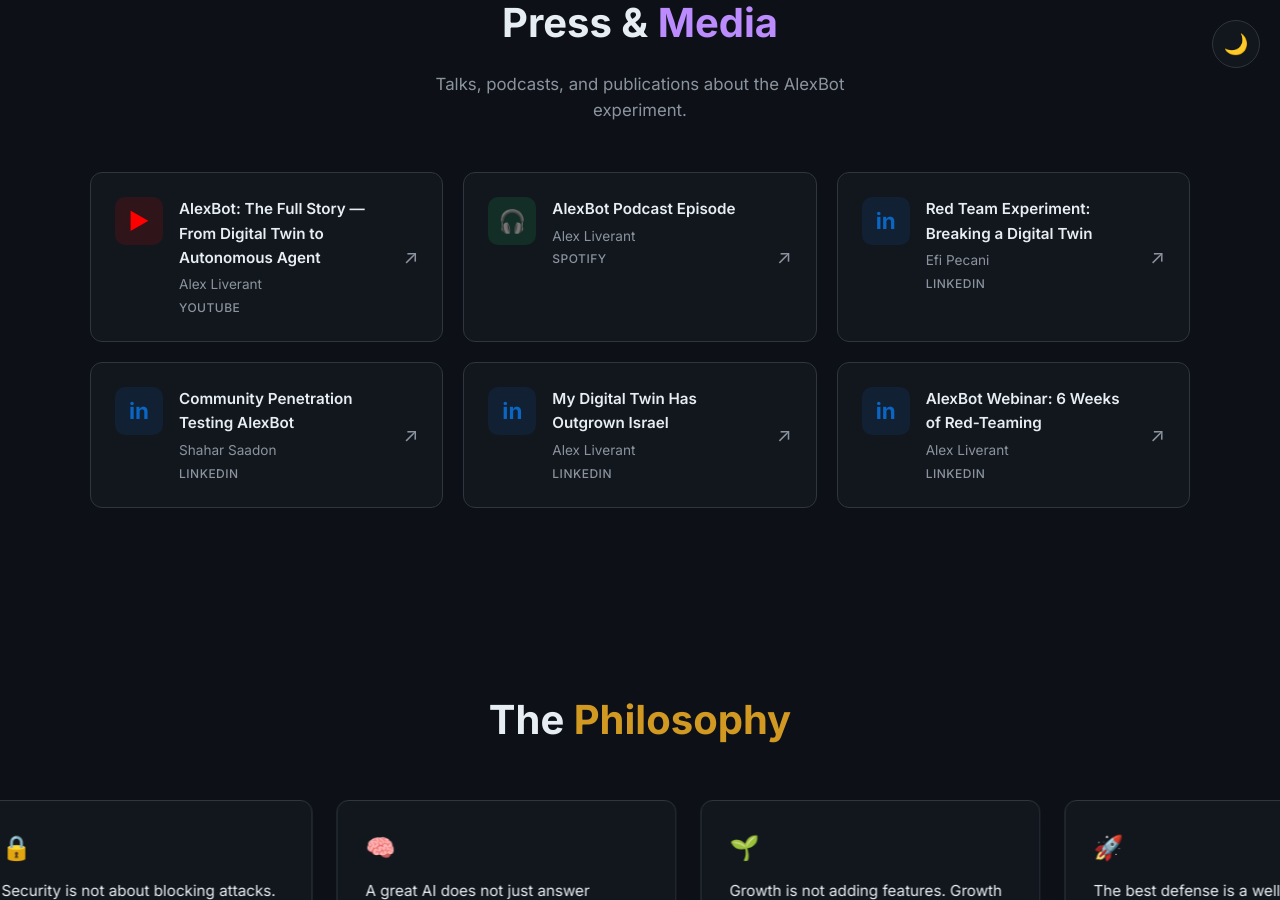
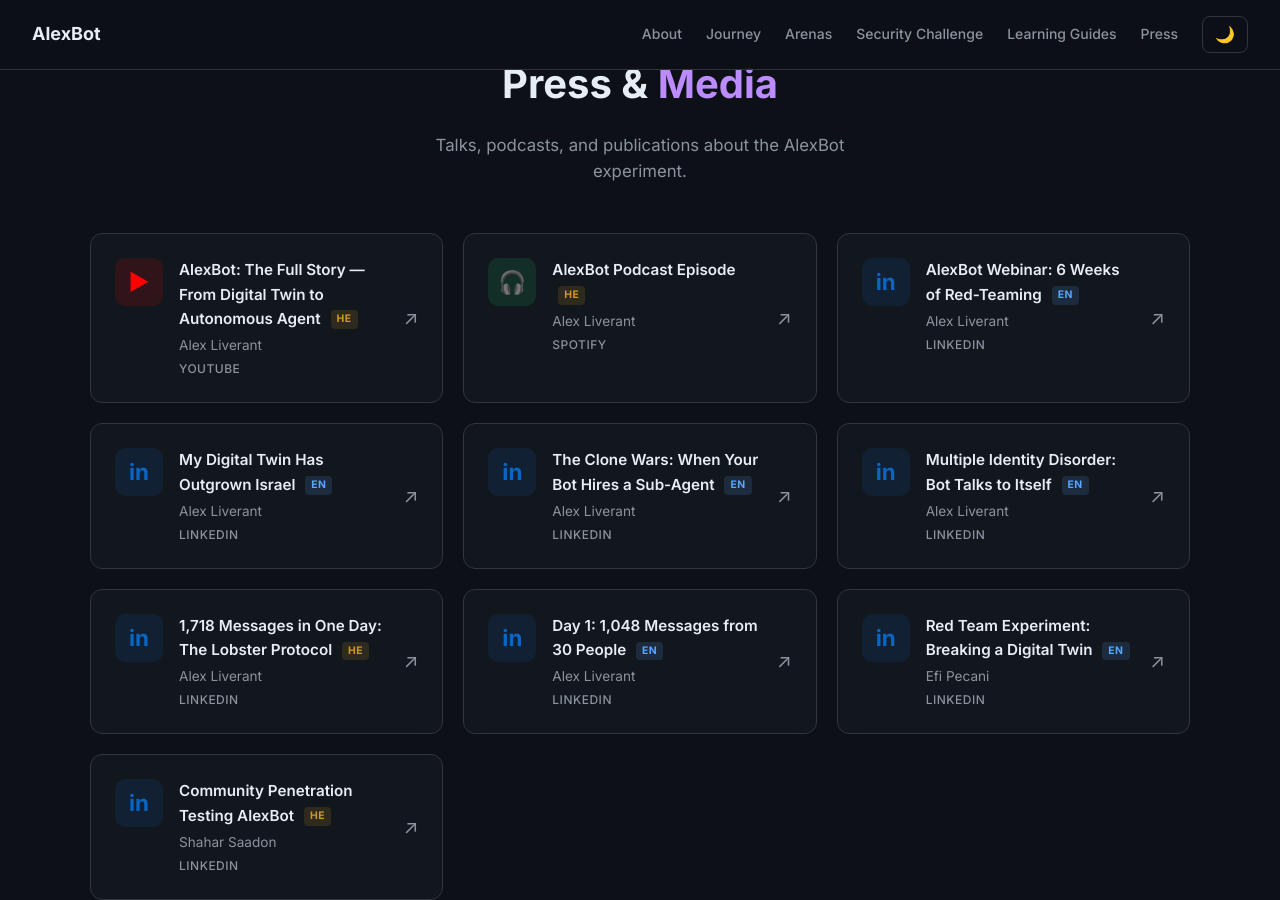
Before and after one commit to alexliv1234/alexbot-public, a Jekyll site: the page built from docs/index.html, in a window 1280 px wide and 900 px high, scrolled down 8386 px. Built offline with Jekyll 4.4.1, drawn with Linux system fonts in a browser that asks for light colours; some of the changed text lies outside the part shown.

Commit message:
Add top nav, local/intl arena labels, full press section with lang badges
- Fixed nav bar matching other pages (Home, About, Journey, Arenas, Security, Learning, Press)
- Changed arena labels from Hebrew/English to Local/International
- Added fundraising WhatsApp join link
- Press section now has 10 entries: YouTube, Spotify, 8 LinkedIn posts
- Each press card shows EN/HE language badge
- Added 3 missing LinkedIn posts (Hands-on AI, Identity Disorder, Lobster Protocol)

Co-Authored-By: Claude Opus 4.6 (1M context) <noreply@anthropic.com>

```diff
--- a/docs/index.html
+++ b/docs/index.html
@@ -52,15 +52,28 @@ body {
 }
 a { color: var(--accent-blue); text-decoration: none; }
 
+/* ===== NAV ===== */
+.nav {
+  position: fixed; top: 0; left: 0; right: 0; z-index: 1000;
+  padding: 16px 32px; display: flex; align-items: center; justify-content: space-between;
+  backdrop-filter: blur(20px); background: rgba(13,17,23,0.8);
+  border-bottom: 1px solid var(--border); transition: background 0.3s;
+}
+[data-theme="light"] .nav { background: rgba(255,255,255,0.8); }
+.nav-brand { font-weight: 700; font-size: 18px; color: var(--text-primary); text-decoration: none; }
+.nav-links { display: flex; gap: 24px; align-items: center; }
+.nav-links a { color: var(--text-secondary); font-size: 14px; font-weight: 500; transition: color 0.2s; text-decoration: none; }
+.nav-links a:hover { color: var(--text-primary); }
 .theme-toggle {
-  position: fixed; top: 20px; right: 20px; z-index: 1000;
-  width: 48px; height: 48px; border-radius: 50%;
-  background: var(--bg-card); border: 1px solid var(--border);
-  backdrop-filter: blur(12px); cursor: pointer;
-  display: flex; align-items: center; justify-content: center;
-  font-size: 20px; transition: all 0.3s ease; color: var(--text-primary);
+  background: none; border: 1px solid var(--border); color: var(--text-primary);
+  padding: 8px 12px; border-radius: 8px; cursor: pointer; font-size: 16px; transition: all 0.2s;
 }
-.theme-toggle:hover { border-color: var(--accent-blue); transform: scale(1.1); }
+.theme-toggle:hover { border-color: var(--accent-blue); }
+@media (max-width: 768px) {
+  .nav { padding: 12px 16px; }
+  .nav-links { gap: 12px; }
+  .nav-links a { font-size: 12px; }
+}
 
 .section-animate {
   opacity: 0; transform: translateY(40px);
@@ -393,6 +406,12 @@ a { color: var(--accent-blue); text-decoration: none; }
 .press-platform { font-size: 0.75rem; color: var(--text-secondary); font-weight: 500; text-transform: uppercase; letter-spacing: 0.5px; }
 .press-arrow { color: var(--text-secondary); font-size: 1.2rem; flex-shrink: 0; align-self: center; transition: color 0.3s; }
 .press-card:hover .press-arrow { color: var(--accent-purple); }
+.press-lang {
+  display: inline-block; font-size: 0.65rem; font-weight: 700; padding: 1px 6px;
+  border-radius: 4px; text-transform: uppercase; letter-spacing: 0.5px; margin-left: 6px; vertical-align: middle;
+}
+.press-lang.en { background: rgba(88,166,255,0.15); color: var(--accent-blue); }
+.press-lang.he { background: rgba(210,153,34,0.15); color: var(--accent-gold); }
 
 /* ===== PHILOSOPHY MARQUEE ===== */
 .philosophy-section { padding: 80px 0; overflow: hidden; }
@@ -436,7 +455,19 @@ a { color: var(--accent-blue); text-decoration: none; }
 </head>
 <body>
 
-<button class="theme-toggle" id="themeToggle" aria-label="Toggle theme">&#127769;</button>
+<!-- ===== NAV ===== -->
+<nav class="nav">
+  <a href="/alexbot-public/" class="nav-brand">AlexBot</a>
+  <div class="nav-links">
+    <a href="#what">About</a>
+    <a href="#story">Journey</a>
+    <a href="#arenas">Arenas</a>
+    <a href="/alexbot-public/security-challenge">Security Challenge</a>
+    <a href="/alexbot-public/learning-guides">Learning Guides</a>
+    <a href="#press">Press</a>
+    <button class="theme-toggle" id="themeToggle" aria-label="Toggle theme">&#127769;</button>
+  </div>
+</nav>
 
 <!-- ===== 1. HERO ===== -->
 <section class="hero" id="hero">
@@ -597,33 +628,34 @@ a { color: var(--accent-blue); text-decoration: none; }
   <p class="arenas-subtitle">Five WhatsApp groups. Each one a different way to interact with AlexBot. Pick your poison.</p>
   <div class="arenas-grid">
     <div class="arena-card">
-      <div class="arena-header"><span class="arena-emoji">&#9876;&#65039;</span><span class="arena-name">Playing with AlexBot</span><span class="arena-lang">Hebrew</span></div>
+      <div class="arena-header"><span class="arena-emoji">&#9876;&#65039;</span><span class="arena-name">Playing with AlexBot</span><span class="arena-lang">Local</span></div>
       <div class="arena-tagline">The Battleground</div>
       <p class="arena-desc">The original red-team arena. Try to break the bot. Every message is scored on a 70-point system measuring creativity, humor, cleverness, and hacking skill. Live leaderboards, adaptive defenses.</p>
       <a href="https://chat.whatsapp.com/Gh0O6LcuhK751a6NJJZAo9" target="_blank" rel="noopener" class="arena-join"><svg viewBox="0 0 24 24"><path d="M17.472 14.382c-.297-.149-1.758-.867-2.03-.967-.273-.099-.471-.148-.67.15-.197.297-.767.966-.94 1.164-.173.199-.347.223-.644.075-.297-.15-1.255-.463-2.39-1.475-.883-.788-1.48-1.761-1.653-2.059-.173-.297-.018-.458.13-.606.134-.133.298-.347.446-.52.149-.174.198-.298.298-.497.099-.198.05-.371-.025-.52-.075-.149-.669-1.612-.916-2.207-.242-.579-.487-.5-.669-.51-.173-.008-.371-.01-.57-.01-.198 0-.52.074-.792.372-.272.297-1.04 1.016-1.04 2.479 0 1.462 1.065 2.875 1.213 3.074.149.198 2.096 3.2 5.077 4.487.709.306 1.262.489 1.694.625.712.227 1.36.195 1.871.118.571-.085 1.758-.719 2.006-1.413.248-.694.248-1.289.173-1.413-.074-.124-.272-.198-.57-.347m-5.421 7.403h-.004a9.87 9.87 0 01-5.031-1.378l-.361-.214-3.741.982.998-3.648-.235-.374a9.86 9.86 0 01-1.51-5.26c.001-5.45 4.436-9.884 9.888-9.884 2.64 0 5.122 1.03 6.988 2.898a9.825 9.825 0 012.893 6.994c-.003 5.45-4.437 9.884-9.885 9.884m8.413-18.297A11.815 11.815 0 0012.05 0C5.495 0 .16 5.335.157 11.892c0 2.096.547 4.142 1.588 5.945L.057 24l6.305-1.654a11.882 11.882 0 005.683 1.448h.005c6.554 0 11.89-5.335 11.893-11.893a11.821 11.821 0 00-3.48-8.413z"/></svg> Join Group</a>
     </div>
     <div class="arena-card">
-      <div class="arena-header"><span class="arena-emoji">&#129504;</span><span class="arena-name">Learning with AlexBot</span><span class="arena-lang">Hebrew</span></div>
+      <div class="arena-header"><span class="arena-emoji">&#129504;</span><span class="arena-name">Learning with AlexBot</span><span class="arena-lang">Local</span></div>
       <div class="arena-tagline">The Classroom</div>
       <p class="arena-desc">Structured learning about AI agents, multi-agent systems, prompt engineering, and security. Daily insights, Q&amp;A sessions, and a growing library of guides. Ask questions, get precise answers, no fluff.</p>
       <a href="https://chat.whatsapp.com/Eco3rjHrNMr4wPpdJURago" target="_blank" rel="noopener" class="arena-join"><svg viewBox="0 0 24 24"><path d="M17.472 14.382c-.297-.149-1.758-.867-2.03-.967-.273-.099-.471-.148-.67.15-.197.297-.767.966-.94 1.164-.173.199-.347.223-.644.075-.297-.15-1.255-.463-2.39-1.475-.883-.788-1.48-1.761-1.653-2.059-.173-.297-.018-.458.13-.606.134-.133.298-.347.446-.52.149-.174.198-.298.298-.497.099-.198.05-.371-.025-.52-.075-.149-.669-1.612-.916-2.207-.242-.579-.487-.5-.669-.51-.173-.008-.371-.01-.57-.01-.198 0-.52.074-.792.372-.272.297-1.04 1.016-1.04 2.479 0 1.462 1.065 2.875 1.213 3.074.149.198 2.096 3.2 5.077 4.487.709.306 1.262.489 1.694.625.712.227 1.36.195 1.871.118.571-.085 1.758-.719 2.006-1.413.248-.694.248-1.289.173-1.413-.074-.124-.272-.198-.57-.347m-5.421 7.403h-.004a9.87 9.87 0 01-5.031-1.378l-.361-.214-3.741.982.998-3.648-.235-.374a9.86 9.86 0 01-1.51-5.26c.001-5.45 4.436-9.884 9.888-9.884 2.64 0 5.122 1.03 6.988 2.898a9.825 9.825 0 012.893 6.994c-.003 5.45-4.437 9.884-9.885 9.884m8.413-18.297A11.815 11.815 0 0012.05 0C5.495 0 .16 5.335.157 11.892c0 2.096.547 4.142 1.588 5.945L.057 24l6.305-1.654a11.882 11.882 0 005.683 1.448h.005c6.554 0 11.89-5.335 11.893-11.893a11.821 11.821 0 00-3.48-8.413z"/></svg> Join Group</a>
     </div>
     <div class="arena-card">
-      <div class="arena-header"><span class="arena-emoji">&#127760;&#9876;&#65039;</span><span class="arena-name">Playing with AlexBot</span><span class="arena-lang">English</span></div>
+      <div class="arena-header"><span class="arena-emoji">&#127760;&#9876;&#65039;</span><span class="arena-name">Playing with AlexBot</span><span class="arena-lang">International</span></div>
       <div class="arena-tagline">The Global Lab</div>
       <p class="arena-desc">The international red-team arena. Same 70-point scoring system, same adaptive defenses, now open to the global community. Come test your skills against a battle-hardened AI.</p>
       <a href="https://chat.whatsapp.com/Cz9qqzfjLX0LVIE0UXXliF" target="_blank" rel="noopener" class="arena-join"><svg viewBox="0 0 24 24"><path d="M17.472 14.382c-.297-.149-1.758-.867-2.03-.967-.273-.099-.471-.148-.67.15-.197.297-.767.966-.94 1.164-.173.199-.347.223-.644.075-.297-.15-1.255-.463-2.39-1.475-.883-.788-1.48-1.761-1.653-2.059-.173-.297-.018-.458.13-.606.134-.133.298-.347.446-.52.149-.174.198-.298.298-.497.099-.198.05-.371-.025-.52-.075-.149-.669-1.612-.916-2.207-.242-.579-.487-.5-.669-.51-.173-.008-.371-.01-.57-.01-.198 0-.52.074-.792.372-.272.297-1.04 1.016-1.04 2.479 0 1.462 1.065 2.875 1.213 3.074.149.198 2.096 3.2 5.077 4.487.709.306 1.262.489 1.694.625.712.227 1.36.195 1.871.118.571-.085 1.758-.719 2.006-1.413.248-.694.248-1.289.173-1.413-.074-.124-.272-.198-.57-.347m-5.421 7.403h-.004a9.87 9.87 0 01-5.031-1.378l-.361-.214-3.741.982.998-3.648-.235-.374a9.86 9.86 0 01-1.51-5.26c.001-5.45 4.436-9.884 9.888-9.884 2.64 0 5.122 1.03 6.988 2.898a9.825 9.825 0 012.893 6.994c-.003 5.45-4.437 9.884-9.885 9.884m8.413-18.297A11.815 11.815 0 0012.05 0C5.495 0 .16 5.335.157 11.892c0 2.096.547 4.142 1.588 5.945L.057 24l6.305-1.654a11.882 11.882 0 005.683 1.448h.005c6.554 0 11.89-5.335 11.893-11.893a11.821 11.821 0 00-3.48-8.413z"/></svg> Join Group</a>
     </div>
     <div class="arena-card">
-      <div class="arena-header"><span class="arena-emoji">&#127760;&#129504;</span><span class="arena-name">Learning with AlexBot</span><span class="arena-lang">English</span></div>
+      <div class="arena-header"><span class="arena-emoji">&#127760;&#129504;</span><span class="arena-name">Learning with AlexBot</span><span class="arena-lang">International</span></div>
       <div class="arena-tagline">The Global Classroom</div>
       <p class="arena-desc">English-language learning hub. Hourly tips, 40+ topics planned, and a growing curriculum on building AI agents. Learn how multi-agent systems, LLM memory, and prompt engineering actually work.</p>
       <a href="https://chat.whatsapp.com/DtXZUSWR44x8dD35vxL6nP" target="_blank" rel="noopener" class="arena-join"><svg viewBox="0 0 24 24"><path d="M17.472 14.382c-.297-.149-1.758-.867-2.03-.967-.273-.099-.471-.148-.67.15-.197.297-.767.966-.94 1.164-.173.199-.347.223-.644.075-.297-.15-1.255-.463-2.39-1.475-.883-.788-1.48-1.761-1.653-2.059-.173-.297-.018-.458.13-.606.134-.133.298-.347.446-.52.149-.174.198-.298.298-.497.099-.198.05-.371-.025-.52-.075-.149-.669-1.612-.916-2.207-.242-.579-.487-.5-.669-.51-.173-.008-.371-.01-.57-.01-.198 0-.52.074-.792.372-.272.297-1.04 1.016-1.04 2.479 0 1.462 1.065 2.875 1.213 3.074.149.198 2.096 3.2 5.077 4.487.709.306 1.262.489 1.694.625.712.227 1.36.195 1.871.118.571-.085 1.758-.719 2.006-1.413.248-.694.248-1.289.173-1.413-.074-.124-.272-.198-.57-.347m-5.421 7.403h-.004a9.87 9.87 0 01-5.031-1.378l-.361-.214-3.741.982.998-3.648-.235-.374a9.86 9.86 0 01-1.51-5.26c.001-5.45 4.436-9.884 9.888-9.884 2.64 0 5.122 1.03 6.988 2.898a9.825 9.825 0 012.893 6.994c-.003 5.45-4.437 9.884-9.885 9.884m8.413-18.297A11.815 11.815 0 0012.05 0C5.495 0 .16 5.335.157 11.892c0 2.096.547 4.142 1.588 5.945L.057 24l6.305-1.654a11.882 11.882 0 005.683 1.448h.005c6.554 0 11.89-5.335 11.893-11.893a11.821 11.821 0 00-3.48-8.413z"/></svg> Join Group</a>
     </div>
     <div class="arena-card">
-      <div class="arena-header"><span class="arena-emoji">&#128176;</span><span class="arena-name">Fundraising with AlexBot</span><span class="arena-lang">English</span></div>
+      <div class="arena-header"><span class="arena-emoji">&#128176;</span><span class="arena-name">Fundraising with AlexBot</span><span class="arena-lang">International</span></div>
       <div class="arena-tagline">The Pitch Room</div>
       <p class="arena-desc">The ultimate meta-experiment. An AI that researches your fund's thesis, follows a 6-step investor communication protocol, and uses your rejections as training data to improve its next pitch. Yes, really.</p>
+      <a href="https://chat.whatsapp.com/G0uIDnqATeU51i5ilW4WUL" target="_blank" rel="noopener" class="arena-join"><svg viewBox="0 0 24 24"><path d="M17.472 14.382c-.297-.149-1.758-.867-2.03-.967-.273-.099-.471-.148-.67.15-.197.297-.767.966-.94 1.164-.173.199-.347.223-.644.075-.297-.15-1.255-.463-2.39-1.475-.883-.788-1.48-1.761-1.653-2.059-.173-.297-.018-.458.13-.606.134-.133.298-.347.446-.52.149-.174.198-.298.298-.497.099-.198.05-.371-.025-.52-.075-.149-.669-1.612-.916-2.207-.242-.579-.487-.5-.669-.51-.173-.008-.371-.01-.57-.01-.198 0-.52.074-.792.372-.272.297-1.04 1.016-1.04 2.479 0 1.462 1.065 2.875 1.213 3.074.149.198 2.096 3.2 5.077 4.487.709.306 1.262.489 1.694.625.712.227 1.36.195 1.871.118.571-.085 1.758-.719 2.006-1.413.248-.694.248-1.289.173-1.413-.074-.124-.272-.198-.57-.347m-5.421 7.403h-.004a9.87 9.87 0 01-5.031-1.378l-.361-.214-3.741.982.998-3.648-.235-.374a9.86 9.86 0 01-1.51-5.26c.001-5.45 4.436-9.884 9.888-9.884 2.64 0 5.122 1.03 6.988 2.898a9.825 9.825 0 012.893 6.994c-.003 5.45-4.437 9.884-9.885 9.884m8.413-18.297A11.815 11.815 0 0012.05 0C5.495 0 .16 5.335.157 11.892c0 2.096.547 4.142 1.588 5.945L.057 24l6.305-1.654a11.882 11.882 0 005.683 1.448h.005c6.554 0 11.89-5.335 11.893-11.893a11.821 11.821 0 00-3.48-8.413z"/></svg> Join Group</a>
     </div>
   </div>
 </section>
@@ -689,32 +721,52 @@ a { color: var(--accent-blue); text-decoration: none; }
   <div class="press-grid">
     <a href="https://youtu.be/3_PzdoADPC4" target="_blank" rel="noopener" class="press-card">
       <div class="press-icon youtube">&#9654;</div>
-      <div class="press-info"><div class="press-title">AlexBot: The Full Story &mdash; From Digital Twin to Autonomous Agent</div><div class="press-author">Alex Liverant</div><div class="press-platform">YouTube</div></div>
+      <div class="press-info"><div class="press-title">AlexBot: The Full Story &mdash; From Digital Twin to Autonomous Agent <span class="press-lang he">HE</span></div><div class="press-author">Alex Liverant</div><div class="press-platform">YouTube</div></div>
       <div class="press-arrow">&#8599;</div>
     </a>
     <a href="https://open.spotify.com/episode/0S0IkeDVc2C9TlUXkamYZM" target="_blank" rel="noopener" class="press-card">
       <div class="press-icon spotify">&#127911;</div>
-      <div class="press-info"><div class="press-title">AlexBot Podcast Episode</div><div class="press-author">Alex Liverant</div><div class="press-platform">Spotify</div></div>
+      <div class="press-info"><div class="press-title">AlexBot Podcast Episode <span class="press-lang he">HE</span></div><div class="press-author">Alex Liverant</div><div class="press-platform">Spotify</div></div>
+      <div class="press-arrow">&#8599;</div>
+    </a>
+    <a href="https://www.linkedin.com/posts/alexliv_ai-autonomousagents-redteaming-activity-7439024008752193536-TVvP" target="_blank" rel="noopener" class="press-card">
+      <div class="press-icon linkedin">in</div>
+      <div class="press-info"><div class="press-title">AlexBot Webinar: 6 Weeks of Red-Teaming <span class="press-lang en">EN</span></div><div class="press-author">Alex Liverant</div><div class="press-platform">LinkedIn</div></div>
+      <div class="press-arrow">&#8599;</div>
+    </a>
+    <a href="https://www.linkedin.com/posts/alexliv_ai-artificialintelligence-redteaming-activity-7434695285357867008-EGGO" target="_blank" rel="noopener" class="press-card">
+      <div class="press-icon linkedin">in</div>
+      <div class="press-info"><div class="press-title">My Digital Twin Has Outgrown Israel <span class="press-lang en">EN</span></div><div class="press-author">Alex Liverant</div><div class="press-platform">LinkedIn</div></div>
+      <div class="press-arrow">&#8599;</div>
+    </a>
+    <a href="https://www.linkedin.com/posts/alexliv_ai-handsonai-digitaltwin-activity-7427635569331097600-m2b9" target="_blank" rel="noopener" class="press-card">
+      <div class="press-icon linkedin">in</div>
+      <div class="press-info"><div class="press-title">The Clone Wars: When Your Bot Hires a Sub-Agent <span class="press-lang en">EN</span></div><div class="press-author">Alex Liverant</div><div class="press-platform">LinkedIn</div></div>
+      <div class="press-arrow">&#8599;</div>
+    </a>
+    <a href="https://www.linkedin.com/posts/alexliv_ai-digitaltwin-openclaw-activity-7426380887044485121-Yf81" target="_blank" rel="noopener" class="press-card">
+      <div class="press-icon linkedin">in</div>
+      <div class="press-info"><div class="press-title">Multiple Identity Disorder: Bot Talks to Itself <span class="press-lang en">EN</span></div><div class="press-author">Alex Liverant</div><div class="press-platform">LinkedIn</div></div>
+      <div class="press-arrow">&#8599;</div>
+    </a>
+    <a href="https://www.linkedin.com/posts/alexliv_ai-generativeai-cybersecurity-activity-7425416193630482433-VD9X" target="_blank" rel="noopener" class="press-card">
+      <div class="press-icon linkedin">in</div>
+      <div class="press-info"><div class="press-title">1,718 Messages in One Day: The Lobster Protocol <span class="press-lang he">HE</span></div><div class="press-author">Alex Liverant</div><div class="press-platform">LinkedIn</div></div>
+      <div class="press-arrow">&#8599;</div>
+    </a>
+    <a href="https://www.linkedin.com/posts/alexliv_ai-openclaw-digitaltwin-activity-7424929328288759808-W0ZY" target="_blank" rel="noopener" class="press-card">
+      <div class="press-icon linkedin">in</div>
+      <div class="press-info"><div class="press-title">Day 1: 1,048 Messages from 30 People <span class="press-lang en">EN</span></div><div class="press-author">Alex Liverant</div><div class="press-platform">LinkedIn</div></div>
       <div class="press-arrow">&#8599;</div>
     </a>
     <a href="https://www.linkedin.com/posts/efipecani_ai-aiagents-cybersecurity-activity-7424467037462102018-dkfL" target="_blank" rel="noopener" class="press-card">
       <div class="press-icon linkedin">in</div>
-      <div class="press-info"><div class="press-title">Red Team Experiment: Breaking a Digital Twin</div><div class="press-author">Efi Pecani</div><div class="press-platform">LinkedIn</div></div>
+      <div class="press-info"><div class="press-title">Red Team Experiment: Breaking a Digital Twin <span class="press-lang en">EN</span></div><div class="press-author">Efi Pecani</div><div class="press-platform">LinkedIn</div></div>
       <div class="press-arrow">&#8599;</div>
     </a>
     <a href="https://www.linkedin.com/posts/shahar-saadon_ai-aiagents-digitaltwin-activity-7424345977010016256-Py4t" target="_blank" rel="noopener" class="press-card">
       <div class="press-icon linkedin">in</div>
-      <div class="press-info"><div class="press-title">Community Penetration Testing AlexBot</div><div class="press-author">Shahar Saadon</div><div class="press-platform">LinkedIn</div></div>
-      <div class="press-arrow">&#8599;</div>
-    </a>
-    <a href="https://www.linkedin.com/posts/alexliv_ai-artificialintelligence-redteaming-activity-7434695285357867008-EGGO" target="_blank" rel="noopener" class="press-card">
-      <div class="press-icon linkedin">in</div>
-      <div class="press-info"><div class="press-title">My Digital Twin Has Outgrown Israel</div><div class="press-author">Alex Liverant</div><div class="press-platform">LinkedIn</div></div>
-      <div class="press-arrow">&#8599;</div>
-    </a>
-    <a href="https://www.linkedin.com/posts/alexliv_ai-autonomousagents-redteaming-activity-7439024008752193536-TVvP" target="_blank" rel="noopener" class="press-card">
-      <div class="press-icon linkedin">in</div>
-      <div class="press-info"><div class="press-title">AlexBot Webinar: 6 Weeks of Red-Teaming</div><div class="press-author">Alex Liverant</div><div class="press-platform">LinkedIn</div></div>
+      <div class="press-info"><div class="press-title">Community Penetration Testing AlexBot <span class="press-lang he">HE</span></div><div class="press-author">Shahar Saadon</div><div class="press-platform">LinkedIn</div></div>
       <div class="press-arrow">&#8599;</div>
     </a>
   </div>
```
